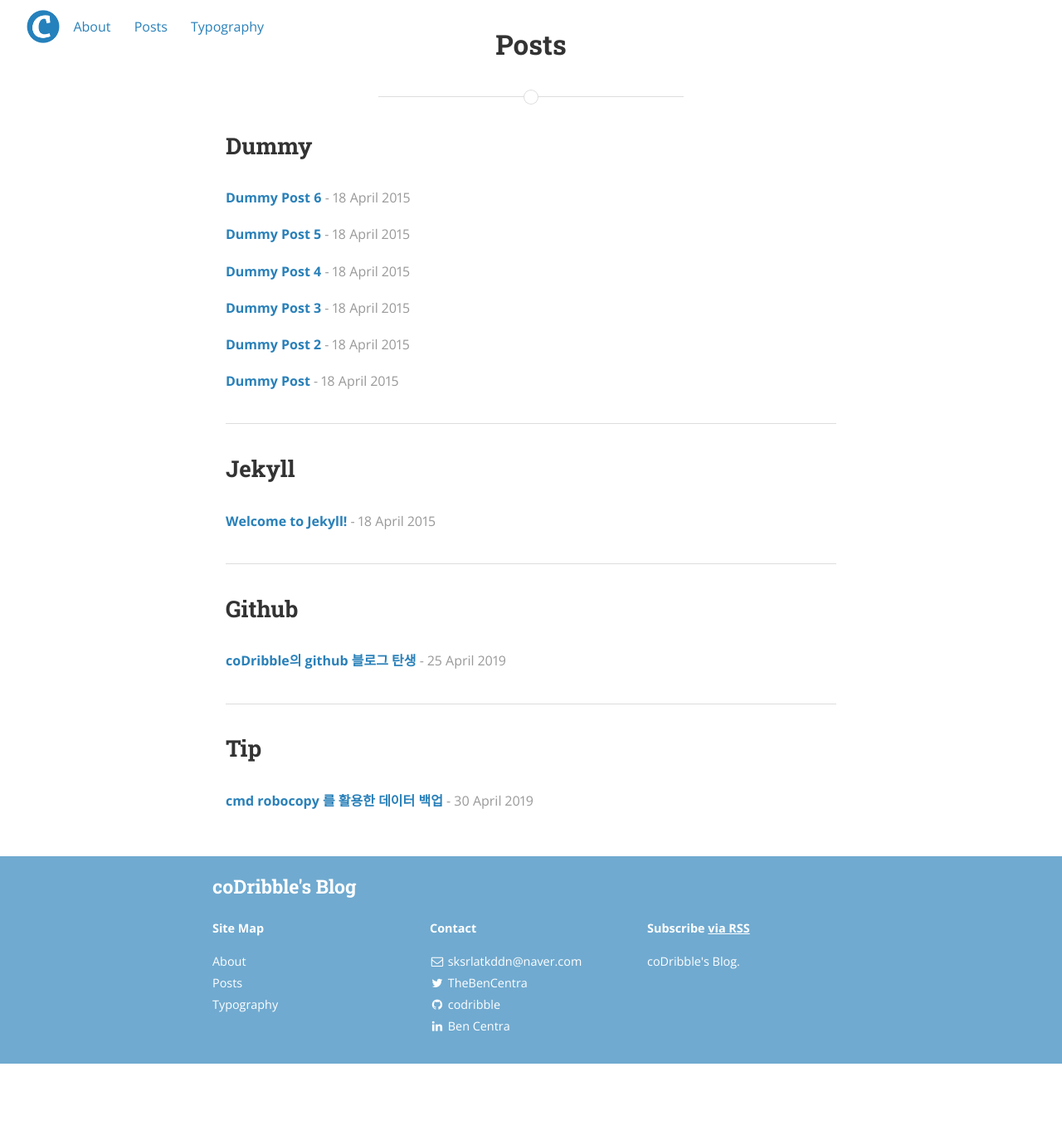
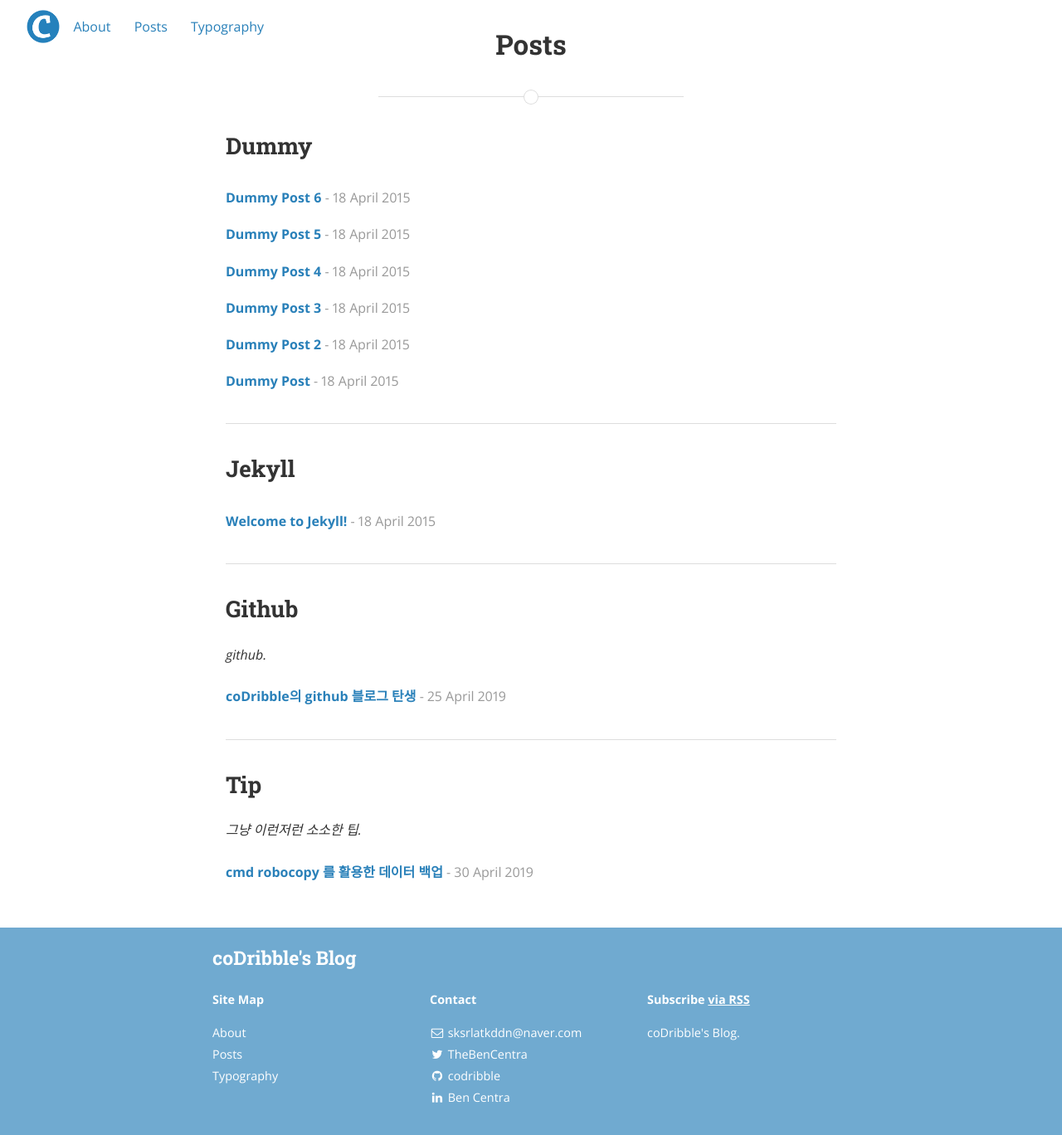
Before and after one commit to codribble/blog, a Jekyll site: the page built from posts.html, in a window 1280 px wide. Shown: the whole page at 83% size. Built offline with Jekyll 4.4.1, drawn with Linux system fonts in a browser that asks for light colours; nearby versions of some CDN libraries; before the commit the page ends 1282 px from its top, so only the background shows below that.

Commit message:
Update _config.yml

```diff
--- a/_config.yml
+++ b/_config.yml
@@ -53,6 +53,12 @@ descriptions:
 
   - cat: dummy
     desc: "Just some placeholder posts, lorem ipsum and the rest."
+
+  - cat: github
+    desc: "github."
+
+  - cat: tip
+    desc: "그냥 이런저런 소소한 팁."
 
 # Social icons and sharing options
 #
```
